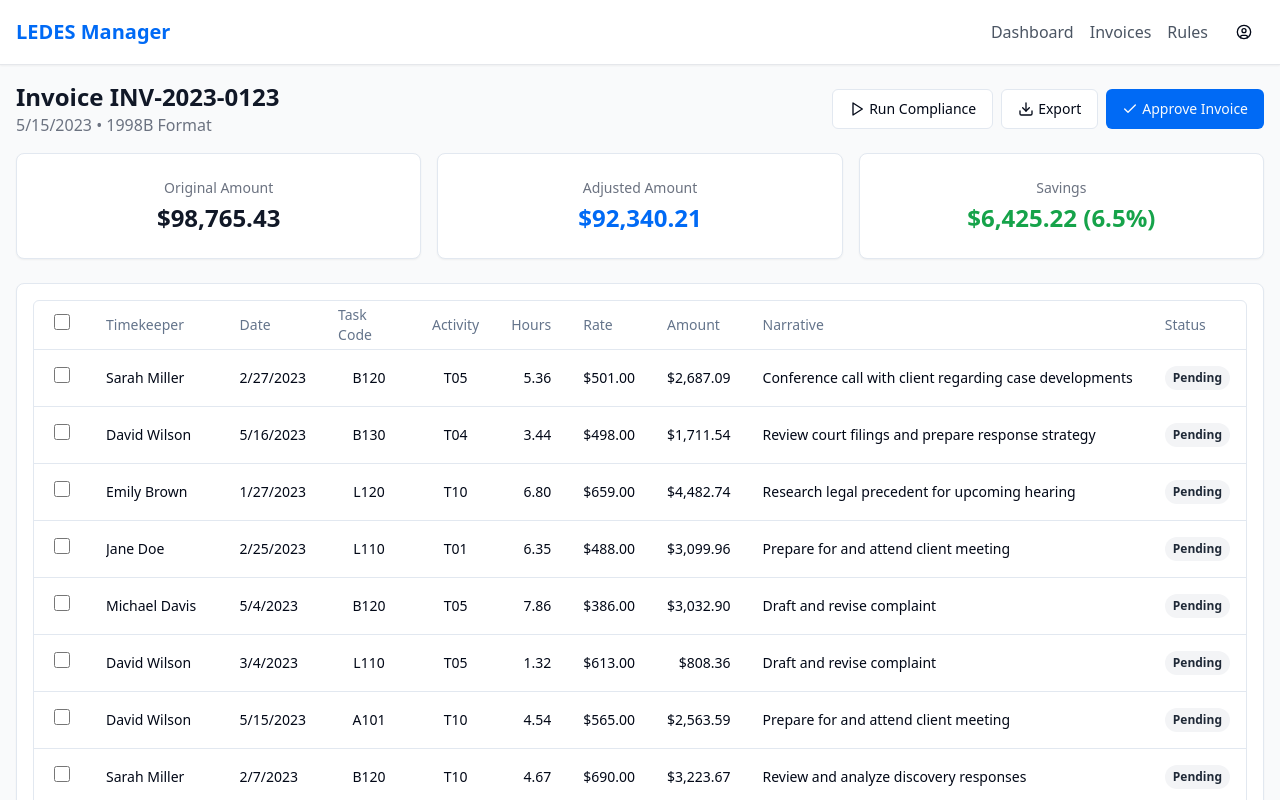
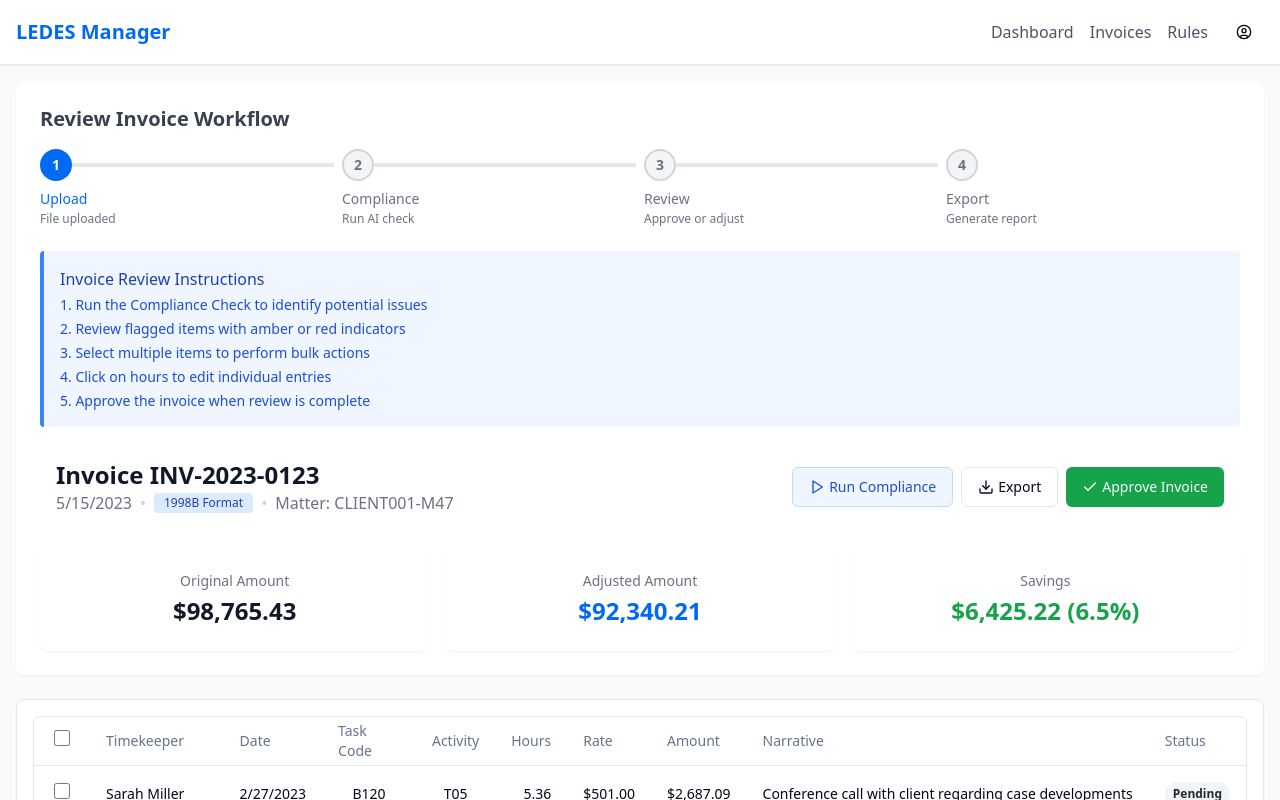
Before and after one commit to ab-boersma/ledges-ai-review, a React (Vite) app: page /invoices/1 in a window 1280 px wide. Shown: the top 800 px of the page. Built offline with nearby package versions, Linux system fonts and the light colour scheme.

Commit message:
Refactor: Improve invoice review page UI
Improve the layout and user experience of the invoice review page to make it more intuitive and straightforward for users.

```diff
--- a/src/components/invoices/InvoiceGrid.tsx
+++ b/src/components/invoices/InvoiceGrid.tsx
@@ -63,7 +63,7 @@ const InvoiceGrid: React.FC<InvoiceGridProps> = ({ data, onBulkEdit }) => {
             className="h-4 w-4 rounded border-gray-300 text-primary focus:ring-primary"
             checked={
               table.getIsAllRowsSelected() ||
-              (table.getIsSomeRowsSelected() && "indeterminate")
+              (table.getIsSomeRowsSelected() ? true : false) // Fix type error by ensuring boolean
             }
             onChange={table.getToggleAllRowsSelectedHandler()}
           />
@@ -228,15 +228,16 @@ const InvoiceGrid: React.FC<InvoiceGridProps> = ({ data, onBulkEdit }) => {
   return (
     <div className="space-y-4">
       {selectedRows.length > 0 && (
-        <div className="bg-gray-50 border rounded-md p-2 flex items-center space-x-4">
-          <span className="text-sm font-medium text-gray-700">
+        <div className="bg-blue-50 border border-blue-200 rounded-md p-3 flex items-center space-x-4">
+          <span className="text-sm font-medium text-blue-700">
             {selectedRows.length} line item{selectedRows.length !== 1 ? 's' : ''} selected
           </span>
           <div className="flex items-center space-x-2">
-            <span className="text-sm text-gray-500">Bulk actions:</span>
+            <span className="text-sm text-blue-600">Bulk actions:</span>
             <Button
               variant="outline"
               size="sm"
+              className="bg-green-50 text-green-700 border-green-200 hover:bg-green-100 hover:text-green-800"
               onClick={() => onBulkEdit(selectedRows, 'status', 'approved')}
             >
               Approve
@@ -244,6 +245,7 @@ const InvoiceGrid: React.FC<InvoiceGridProps> = ({ data, onBulkEdit }) => {
             <Button
               variant="outline"
               size="sm"
+              className="bg-amber-50 text-amber-700 border-amber-200 hover:bg-amber-100 hover:text-amber-800"
               onClick={() => onBulkEdit(selectedRows, 'status', 'adjusted')}
             >
               Adjust
@@ -251,6 +253,7 @@ const InvoiceGrid: React.FC<InvoiceGridProps> = ({ data, onBulkEdit }) => {
             <Button
               variant="outline"
               size="sm"
+              className="bg-red-50 text-red-700 border-red-200 hover:bg-red-100 hover:text-red-800"
               onClick={() => onBulkEdit(selectedRows, 'status', 'rejected')}
             >
               Reject
@@ -259,7 +262,7 @@ const InvoiceGrid: React.FC<InvoiceGridProps> = ({ data, onBulkEdit }) => {
         </div>
       )}
 
-      <div className="rounded-md border">
+      <div className="rounded-md border shadow-sm">
         <Table>
           <TableHeader>
             {table.getHeaderGroups().map((headerGroup) => (
--- a/src/components/invoices/InvoiceHeader.tsx
+++ b/src/components/invoices/InvoiceHeader.tsx
@@ -39,20 +39,24 @@ const InvoiceHeader: React.FC<InvoiceHeaderProps> = ({
 
   return (
     <div className="space-y-4">
-      <div className="flex flex-col lg:flex-row lg:items-center justify-between gap-4">
+      <div className="flex flex-col lg:flex-row lg:items-center justify-between gap-4 bg-white p-4 rounded-lg">
         <div>
           <h1 className="text-2xl font-bold text-gray-900">
             Invoice {invoice.invoice_number}
           </h1>
-          <p className="text-gray-500">
-            {new Date(invoice.invoice_date).toLocaleDateString()} • {invoice.format} Format
-          </p>
+          <div className="flex items-center gap-2 text-gray-500">
+            <span>{new Date(invoice.invoice_date).toLocaleDateString()}</span>
+            <span className="text-gray-300">•</span>
+            <span className="bg-blue-100 text-blue-800 text-xs px-2.5 py-0.5 rounded">{invoice.format} Format</span>
+            <span className="text-gray-300">•</span>
+            <span>Matter: {invoice.client_matter_id}</span>
+          </div>
         </div>
 
         <div className="flex flex-wrap gap-2">
           <Button
             variant="outline"
-            className="flex items-center gap-1"
+            className="flex items-center gap-1 bg-blue-50 border-blue-200 hover:bg-blue-100 text-blue-700"
             onClick={onRunCompliance}
           >
             <Play className="h-4 w-4" />
@@ -69,7 +73,7 @@ const InvoiceHeader: React.FC<InvoiceHeaderProps> = ({
           </Button>
 
           <Button
-            className="flex items-center gap-1"
+            className="flex items-center gap-1 bg-green-600 hover:bg-green-700"
             onClick={onApprove}
           >
             <Check className="h-4 w-4" />
@@ -79,7 +83,7 @@ const InvoiceHeader: React.FC<InvoiceHeaderProps> = ({
       </div>
 
       <div className="grid grid-cols-1 md:grid-cols-3 gap-4">
-        <Card>
+        <Card className="border-none shadow-sm">
           <CardContent className="pt-6">
             <div className="text-center">
               <p className="text-sm text-gray-500 mb-1">Original Amount</p>
@@ -88,7 +92,7 @@ const InvoiceHeader: React.FC<InvoiceHeaderProps> = ({
           </CardContent>
         </Card>
 
-        <Card>
+        <Card className="border-none shadow-sm">
           <CardContent className="pt-6">
             <div className="text-center">
               <p className="text-sm text-gray-500 mb-1">Adjusted Amount</p>
@@ -97,7 +101,7 @@ const InvoiceHeader: React.FC<InvoiceHeaderProps> = ({
           </CardContent>
         </Card>
 
-        <Card>
+        <Card className="border-none shadow-sm">
           <CardContent className="pt-6">
             <div className="text-center">
               <p className="text-sm text-gray-500 mb-1">Savings</p>
--- /dev/null
+++ b/src/components/ui/steps.tsx
@@ -0,0 +1,102 @@
+
+import * as React from "react"
+import { cn } from "@/lib/utils"
+import { Check } from "lucide-react"
+
+export interface StepsProps extends React.HTMLAttributes<HTMLDivElement> {
+  activeStep: number;
+  children: React.ReactNode;
+}
+
+export const Steps = React.forwardRef<HTMLDivElement, StepsProps>(
+  ({ activeStep = 1, className, children, ...props }, ref) => {
+    // Convert children to array to manipulate them
+    const stepsArray = React.Children.toArray(children);
+    const totalSteps = stepsArray.length;
+
+    return (
+      <div
+        ref={ref}
+        className={cn("flex w-full", className)}
+        {...props}
+      >
+        {React.Children.map(children, (child, index) => {
+          if (React.isValidElement(child)) {
+            return React.cloneElement(child as React.ReactElement<StepProps>, {
+              stepNumber: index + 1,
+              isActive: index + 1 === activeStep,
+              isCompleted: index + 1 < activeStep,
+              isLast: index === totalSteps - 1,
+            });
+          }
+          return child;
+        })}
+      </div>
+    );
+  }
+);
+Steps.displayName = "Steps";
+
+export interface StepProps extends React.HTMLAttributes<HTMLDivElement> {
+  title: string;
+  description?: string;
+  stepNumber?: number;
+  isActive?: boolean;
+  isCompleted?: boolean;
+  isLast?: boolean;
+}
+
+export const Step = React.forwardRef<HTMLDivElement, StepProps>(
+  ({ title, description, stepNumber, isActive, isCompleted, isLast, className, ...props }, ref) => {
+    return (
+      <div
+        ref={ref}
+        className={cn(
+          "flex flex-1 flex-col",
+          isLast ? "" : "mr-2",
+          className
+        )}
+        {...props}
+      >
+        <div className="flex items-center">
+          <div
+            className={cn(
+              "flex h-8 w-8 items-center justify-center rounded-full border-2 text-center text-sm font-semibold",
+              isActive ? "border-primary bg-primary text-primary-foreground" :
+              isCompleted ? "border-green-500 bg-green-500 text-white" :
+              "border-gray-300 bg-gray-100 text-gray-500"
+            )}
+          >
+            {isCompleted ? <Check className="h-4 w-4" /> : stepNumber}
+          </div>
+          {!isLast && (
+            <div
+              className={cn(
+                "h-1 flex-1",
+                isCompleted ? "bg-green-500" : "bg-gray-200"
+              )}
+            />
+          )}
+        </div>
+        <div className="mt-2">
+          <p
+            className={cn(
+              "text-sm font-medium",
+              isActive ? "text-primary" :
+              isCompleted ? "text-green-600" :
+              "text-gray-500"
+            )}
+          >
+            {title}
+          </p>
+          {description && (
+            <p className="text-xs text-gray-500 mt-0.5">
+              {description}
+            </p>
+          )}
+        </div>
+      </div>
+    );
+  }
+);
+Step.displayName = "Step";
--- a/src/pages/InvoiceDetail.tsx
+++ b/src/pages/InvoiceDetail.tsx
@@ -1,4 +1,3 @@
-
 import React, { useState, useEffect } from 'react';
 import { useParams } from 'react-router-dom';
 import { toast } from 'sonner';
@@ -7,6 +6,14 @@ import MainLayout from '@/components/layout/MainLayout';
 import InvoiceHeader from '@/components/invoices/InvoiceHeader';
 import InvoiceGrid from '@/components/invoices/InvoiceGrid';
 import { Invoice, LineItem } from '@/types';
+import {
+  Card,
+  CardContent
+} from '@/components/ui/card';
+import {
+  Steps,
+  Step
+} from '@/components/ui/steps';
 
 // Mock data for demonstration
 const generateMockLineItems = (count: number): LineItem[] => {
@@ -90,6 +97,7 @@ const InvoiceDetail: React.FC = () => {
   const [invoice, setInvoice] = useState<Invoice>(mockInvoice);
   const [lineItems, setLineItems] = useState<LineItem[]>([]);
   const [loading, setLoading] = useState<boolean>(true);
+  const [activeStep, setActiveStep] = useState(1);
 
   useEffect(() => {
     // Simulate API call to load invoice data
@@ -146,6 +154,7 @@ const InvoiceDetail: React.FC = () => {
 
   const handleRunCompliance = () => {
     toast.info('Running compliance check on all line items...');
+    setActiveStep(2);
 
     // Simulate AI compliance check
     setTimeout(() => {
@@ -182,10 +191,12 @@ const InvoiceDetail: React.FC = () => {
   };
 
   const handleExport = () => {
+    setActiveStep(4);
     toast.success('Invoice exported successfully');
   };
 
   const handleApprove = () => {
+    setActiveStep(3);
     setInvoice(prev => ({
       ...prev,
       status: 'approved'
@@ -207,20 +218,45 @@ const InvoiceDetail: React.FC = () => {
 
   return (
     <MainLayout>
-      <div className="space-y-6">
+      <div className="max-w-7xl mx-auto space-y-6">
+        <Card className="border-none shadow-sm">
+          <CardContent className="p-6">
+            <h2 className="text-xl font-semibold text-gray-700 mb-4">Review Invoice Workflow</h2>
+            <Steps activeStep={activeStep} className="mb-6">
+              <Step title="Upload" description="File uploaded" />
+              <Step title="Compliance" description="Run AI check" />
+              <Step title="Review" description="Approve or adjust" />
+              <Step title="Export" description="Generate report" />
+            </Steps>
+
+            <div className="bg-blue-50 border-l-4 border-blue-500 p-4 rounded mb-4">
+              <h3 className="text-blue-800 font-medium mb-1">Invoice Review Instructions</h3>
+              <ol className="text-sm text-blue-700 list-decimal list-inside space-y-1">
+                <li>Run the Compliance Check to identify potential issues</li>
+                <li>Review flagged items with amber or red indicators</li>
+                <li>Select multiple items to perform bulk actions</li>
+                <li>Click on hours to edit individual entries</li>
+                <li>Approve the invoice when review is complete</li>
+              </ol>
+            </div>
+
             <InvoiceHeader
               invoice={invoice}
               onRunCompliance={handleRunCompliance}
               onExport={handleExport}
               onApprove={handleApprove}
             />
+          </CardContent>
+        </Card>
 
-        <div className="bg-white rounded-lg border shadow-sm p-4">
+        <Card>
+          <CardContent className="p-4">
             <InvoiceGrid
               data={lineItems}
               onBulkEdit={handleBulkEdit}
             />
-        </div>
+          </CardContent>
+        </Card>
       </div>
     </MainLayout>
   );
```
Lines whose indentation alone changed are shown as unchanged.
